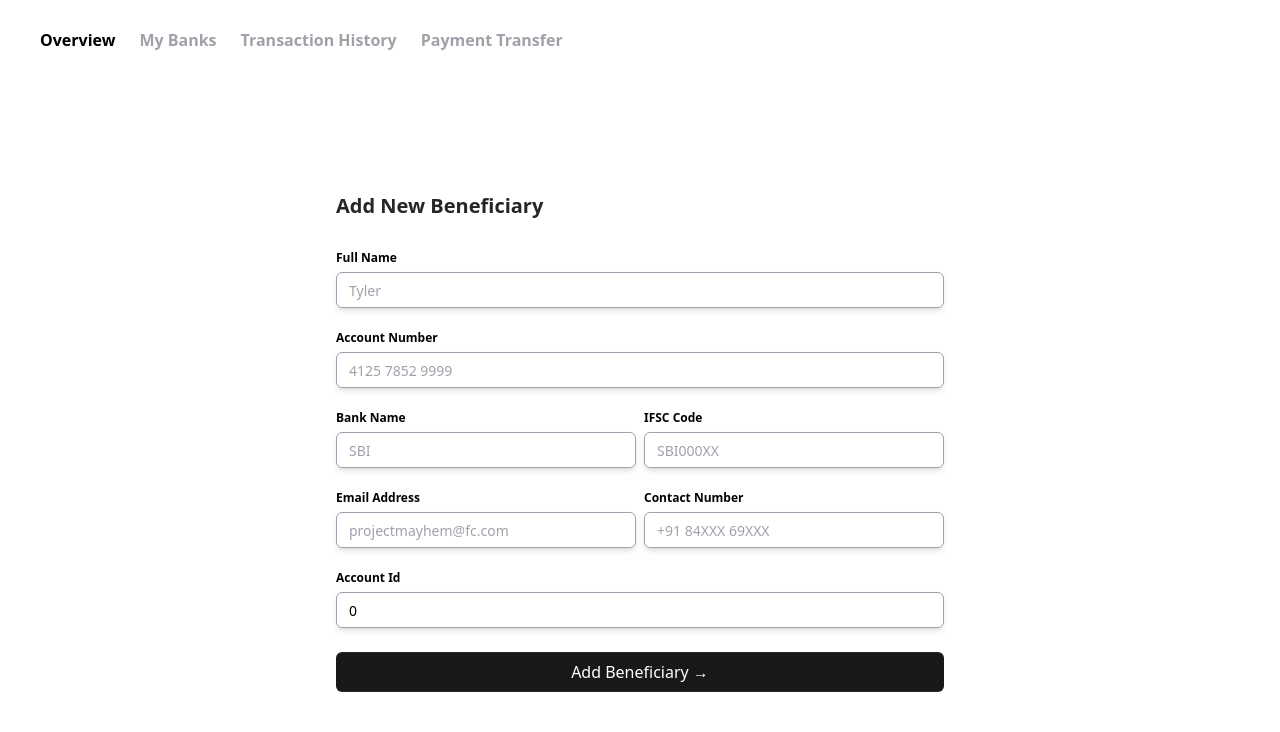
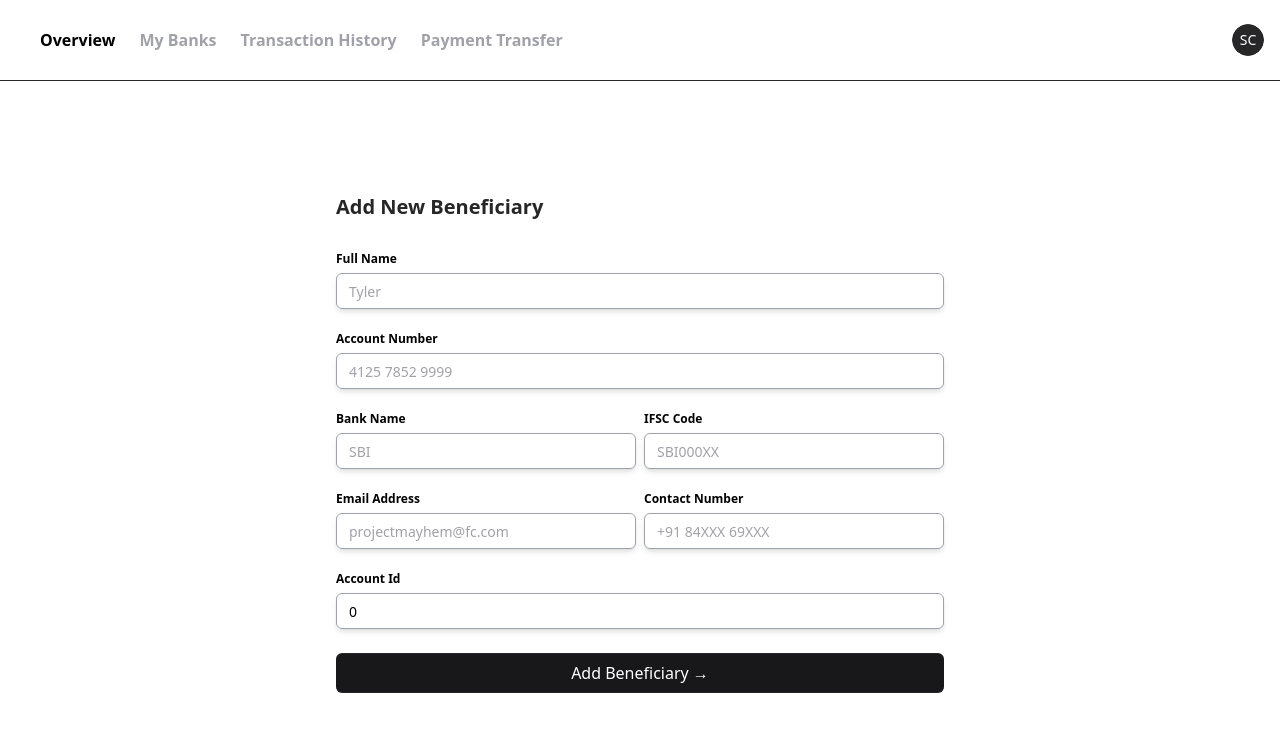
Before and after one commit to Simran903/bank-app, a Next.js app in the folder client/: page /dashboard/beneficiaries/add in a window 1280 px wide. Shown: the top 732 px of the page. Built offline with nearby package versions, Linux system fonts and the light colour scheme.

Commit message:
navbar changes

```diff
--- a/client/src/app/dashboard/components/main-nav.tsx
+++ b/client/src/app/dashboard/components/main-nav.tsx
@@ -1,5 +1,4 @@
 import Link from "next/link"
-
 import { cn } from "@/lib/utils"
 
 export function MainNav({
--- a/client/src/app/dashboard/layout.tsx
+++ b/client/src/app/dashboard/layout.tsx
@@ -1,4 +1,5 @@
 import { MainNav } from "./components/main-nav";
+import { UserNav } from "./components/user-nav";
 
 export default function RootLayout({
   children,
@@ -9,8 +10,13 @@
     <html lang="en" className="dark">
       <body
       >
-        <div className="flex h-20 items-center px-4">
-        <MainNav className="mx-6" />
+        <div className="border-b">
+          <div className="flex h-20 items-center px-4">
+            <MainNav className="mx-6" />
+            <div className="ml-auto flex items-center space-x-4">
+              <UserNav />
+            </div>
+          </div>
         </div>
         {children}
       </body>
```
